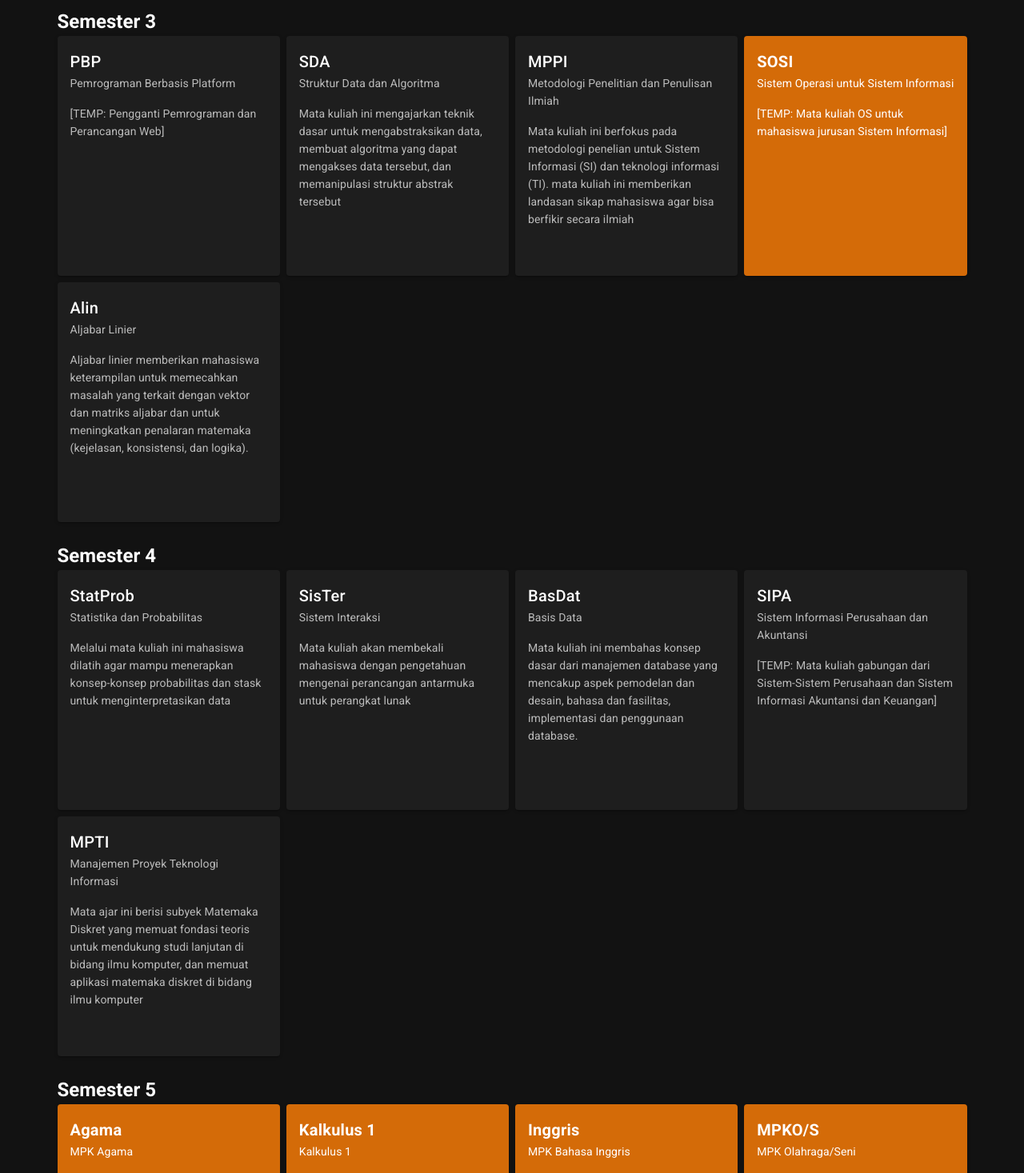
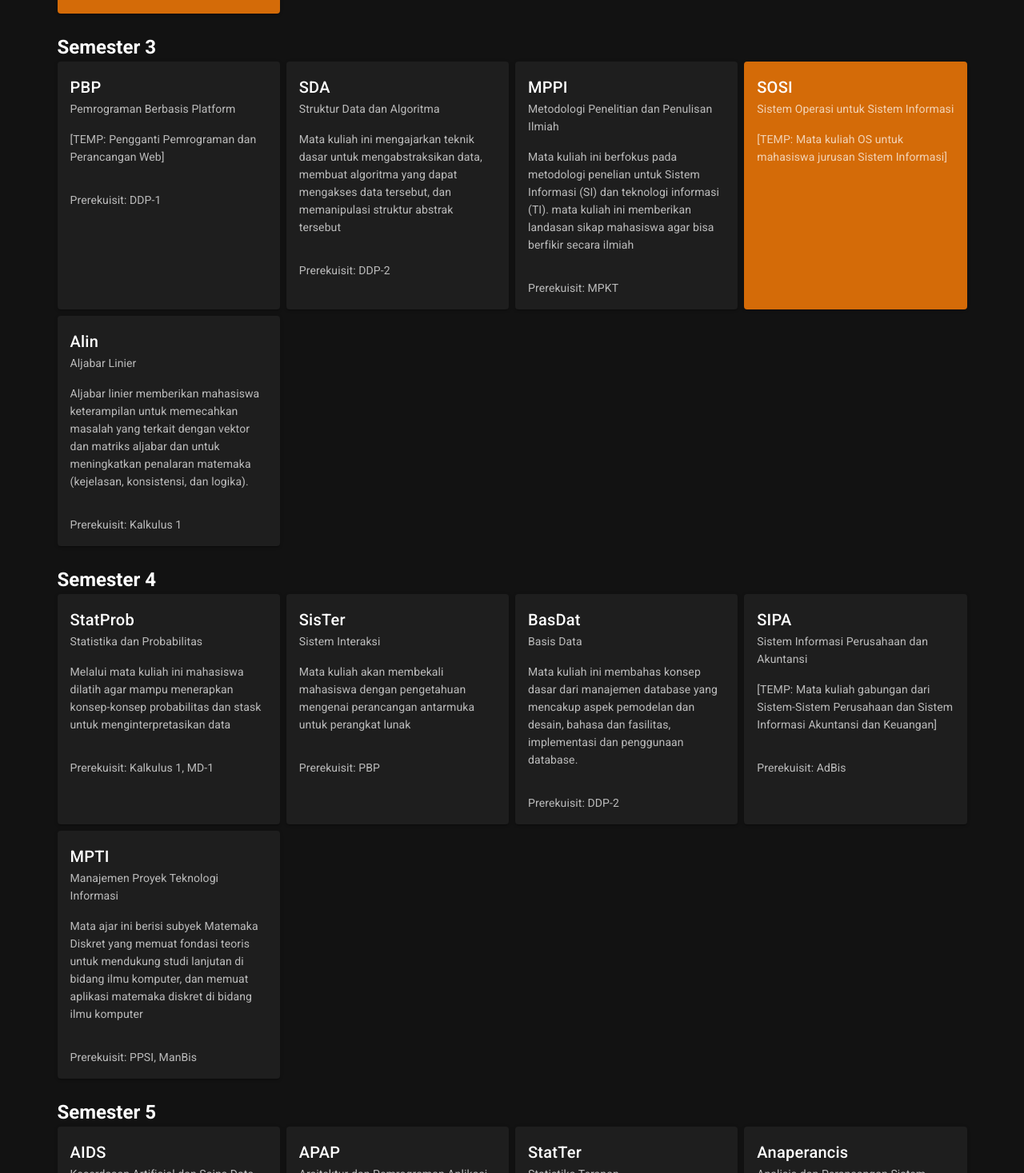
Before and after one commit to fwibisono87/matkul-tree, a Nuxt app: page /si in a window 1280 px wide. Shown: the part 1333-2800 px from the top of the page at 80% size. Built offline with nearby package versions, Linux system fonts and the light colour scheme.

Commit message:
finish si, change layout

```diff
--- a/assets/ilkom.json
+++ b/assets/ilkom.json
@@ -225,6 +225,7 @@
         "ltitle": "Analisis Numerik",
         "description": "Mata kuliah ini membahas dasar-dasar penerapan\nkomputasi ilmiah untuk ilmu komputer",
         "dependency": ["Alin", "Kalkulus 2"],
+        "dependency": ["Alin", "Kalkulus 2"],
         "selected": false,
         "selectable": false
       },
@@ -267,7 +268,7 @@
       {
         "stitle": "KomMas",
         "ltitle": "Komputer dan Masyarakat",
-        "description": "Mata kuliah ini menimbulkan kesadaran dan\nkepekaan mahasiswa terhadap berbagai persoalan\neka, sosial, dan ekonomi terkait penerapan\nteknologi komputer dalam kehidupan sehari-hari.\nMahasiswa diharapkan mampu merespon posif\nterhadap masalah-masalah sosial yang ada dalam\nkonteks disiplin ilmu komputer. [MIN 100SKS]",
+        "description": "[MIN 100SKS] Mata kuliah ini menimbulkan kesadaran dan\nkepekaan mahasiswa terhadap berbagai persoalan\neka, sosial, dan ekonomi terkait penerapan\nteknologi komputer dalam kehidupan sehari-hari.\nMahasiswa diharapkan mampu merespon posif\nterhadap masalah-masalah sosial yang ada dalam\nkonteks disiplin ilmu komputer.",
         "dependency": [],
         "selected": false,
         "selectable": true
--- a/assets/si.json
+++ b/assets/si.json
@@ -199,52 +199,52 @@
     "name": "Semester 5",
     "matkuls": [
       {
-        "stitle": "Agama",
-        "ltitle": "MPK Agama",
-        "description": "Mata Kuliah Agama",
-        "dependency": [],
+        "stitle": "AIDS",
+        "ltitle": "Kecerdasan Artifisial dan Sains Data Dasar",
+        "description": "Mata kuliah ini memperkenalkan konsep dasar\nkecerdasan buatan (arficial intelligence) serta\nberbagai pendekatan dan teknik untuk\nmemecahkan permasalahan di bidang kecerdasan\nbuatan.",
+        "dependency": ["StatProb", "BasDat", "SDA", "MD-1"],
         "selected": false,
-        "selectable": true
+        "selectable": false
       },
       {
-        "stitle": "Kalkulus 1",
-        "ltitle": "Kalkulus 1",
-        "description": "Matemaka Dasar 1 merupakan mata ajaran wajib di Fasilkom dengan materi utama Kalkulus Dasar.",
-        "dependency": [],
+        "stitle": "APAP",
+        "ltitle": "Arsitektur dan Pemrograman Aplikasi Perusahaan",
+        "description": "Kuliah ini memperkenalkan teknologi\npengembangan aplikasi enterprise terkini.\nDimulai dari konsep pengembangan aplikasi,\nframework pengembangan terbaru,\npenggunaan database dan studi kasus yang\ndituangkan dalam tugas proyek berkelompok.",
+        "dependency": ["PBP", "BasDat", "SDA"],
         "selected": false,
-        "selectable": true
+        "selectable": false
       },
       {
-        "stitle": "Inggris",
-        "ltitle": "MPK Bahasa Inggris",
-        "description": "Mata Pelajaran Bahasa Inggris",
-        "dependency": [],
+        "stitle": "StatTer",
+        "ltitle": "Statistika Terapan",
+        "description": "Salah satu kompetensi yang harus dimiliki oleh\npraksi di bidang sistem informasi adalah\nkemampuan untuk mengolah dan menganalisis\ndata. ",
+        "dependency": ["StatProb"],
         "selected": false,
-        "selectable": true
+        "selectable": false
       },
       {
-        "stitle": "MPKO/S",
-        "ltitle": "MPK Olahraga/Seni",
-        "description": "Mata kuliah yang bisa dipilih!",
-        "dependency": [],
+        "stitle": "Anaperancis",
+        "ltitle": "Analisis dan Perancangan Sistem Informasi",
+        "description": "Mata kuliah ini berfokus pada Analisis dan\nPerancangan Sistem Informasi (APSI). APSI\nmelibatkan pemahaman terkait kebutuhan\ninformasi oleh pengguna dan bagaimana\nkebutuhan tersebut dapat digunakan untuk\nmerancang Sistem Informasi (SI) untuk mencapai\ntujuan organisasi. ",
+        "dependency": ["BasDat", "PPSI"],
         "selected": false,
-        "selectable": true
+        "selectable": false
       },
       {
-        "stitle": "MD-1",
-        "ltitle": "Matematika Diskret 1",
-        "description": "Mata ajar ini berisi subyek Matemaka Diskret\nyang memuat fondasi teoris untuk mendukung\nstudi lanjutan di bidang ilmu komputer, dan\nmemuat aplikasi matemaka diskret di bidang\nilmu komputer\n",
-        "dependency": [],
+        "stitle": "MSI",
+        "ltitle": "Manajemen Sistem Informasi",
+        "description": "[MIN 100SKS] Mata kuliah ini mengajarkan mahasiswa terkait\naspek dan pengetahuan mengelola sistem\ninformasi dalam suatu organisasi bisnis, baik\ndari aspek strategis maupun teknis.",
+        "dependency": ["PPSI"],
         "selected": false,
-        "selectable": true
+        "selectable": false
       },
       {
-        "stitle": "DDP-1",
-        "ltitle": "Dasar Dasar Pemrograman 1",
-        "description": "Mata kuliah ini bertujuan untuk mengajarkan\nkonsep-konsep dasar serta teknik untuk membuat\nprogram komputer menggunakan Bahasa\nPemrograman Phyton.",
-        "dependency": [],
+        "stitle": "JarKomDat",
+        "ltitle": "Jaringan Komunikasi Data",
+        "description": "Mata kuliah ini memperkenalkan model referensi\nISO/OSI dan TCP/IP untuk menganalisis,\nmerancang, mengimplementasikan, dan mengelola\njaringan komunikasi data",
+        "dependency": ["DDP-1", "SOSI"],
         "selected": false,
-        "selectable": true
+        "selectable": false
       }
     ]
   },
@@ -267,7 +267,7 @@
       {
         "stitle": "KomMas",
         "ltitle": "Komputer dan Masyarakat",
-        "description": "Mata kuliah ini menimbulkan kesadaran dan\nkepekaan mahasiswa terhadap berbagai persoalan\neka, sosial, dan ekonomi terkait penerapan\nteknologi komputer dalam kehidupan sehari-hari.\nMahasiswa diharapkan mampu merespon posif\nterhadap masalah-masalah sosial yang ada dalam\nkonteks disiplin ilmu komputer. [MIN 100SKS]",
+        "description": "[MIN 100SKS] Mata kuliah ini menimbulkan kesadaran dan\nkepekaan mahasiswa terhadap berbagai persoalan\neka, sosial, dan ekonomi terkait penerapan\nteknologi komputer dalam kehidupan sehari-hari.\nMahasiswa diharapkan mampu merespon posif\nterhadap masalah-masalah sosial yang ada dalam\nkonteks disiplin ilmu komputer.",
         "dependency": [],
         "selected": false,
         "selectable": true
--- a/pages/ilkom/index.vue
+++ b/pages/ilkom/index.vue
@@ -38,18 +38,30 @@
             min-height='150px'
             @click='matkul.selected = !matkul.selected'
           >
-            <v-card-title style='font-weight: bold'>{{matkul.stitle}}</v-card-title>
-            <v-card-subtitle style='color: white'>{{matkul.ltitle}}</v-card-subtitle>
-            <v-card-text style='color: white'>{{matkul.description}}</v-card-text>
+            <v-card-title>{{matkul.stitle}}</v-card-title>
+            <v-card-subtitle>{{matkul.ltitle}}</v-card-subtitle>
+            <v-card-text>
+              {{matkul.description}} <br />
+            </v-card-text>
+            <v-card-subtitle v-if='joinDependency(matkul.dependency) !== ""'>
+              <span>Prerekuisit:</span>
+              {{joinDependency(matkul.dependency)}}
+            </v-card-subtitle>
           </v-card>
           <v-card
             v-else
             height='100%'
-            min-height='300px'
+            min-height='150px'
           >
             <v-card-title>{{matkul.stitle}}</v-card-title>
             <v-card-subtitle>{{matkul.ltitle}}</v-card-subtitle>
-            <v-card-text>{{matkul.description}}</v-card-text>
+            <v-card-text>
+              {{matkul.description}} <br />
+            </v-card-text>
+            <v-card-subtitle v-if='joinDependency(matkul.dependency) !== ""'>
+              <span>Prerekuisit:</span>
+              {{joinDependency(matkul.dependency)}}
+            </v-card-subtitle>
           </v-card>
         </v-col>
       </v-row>
@@ -68,6 +80,9 @@ export default {
     // await console.log(this.dependencyDriver(['MatDas 1', 'MatDas 2']))
   },
   methods: {
+    joinDependency(dependencyList){
+      return dependencyList.join(', ')
+    },
     dependencyDriver(dependencyList){
       // console.log("checking!")
       if(dependencyList===[]){
--- a/pages/si/index.vue
+++ b/pages/si/index.vue
@@ -39,18 +39,30 @@
             min-height='150px'
             @click='matkul.selected = !matkul.selected'
           >
-            <v-card-title style='font-weight: bold'>{{matkul.stitle}}</v-card-title>
-            <v-card-subtitle style='color: white'>{{matkul.ltitle}}</v-card-subtitle>
-            <v-card-text style='color: white'>{{matkul.description}}</v-card-text>
+            <v-card-title>{{matkul.stitle}}</v-card-title>
+            <v-card-subtitle>{{matkul.ltitle}}</v-card-subtitle>
+            <v-card-text>
+              {{matkul.description}} <br />
+            </v-card-text>
+            <v-card-subtitle v-if='joinDependency(matkul.dependency) !== ""'>
+              <span>Prerekuisit:</span>
+              {{joinDependency(matkul.dependency)}}
+            </v-card-subtitle>
           </v-card>
           <v-card
             v-else
             height='100%'
-            min-height='300px'
+            min-height='150px'
           >
             <v-card-title>{{matkul.stitle}}</v-card-title>
             <v-card-subtitle>{{matkul.ltitle}}</v-card-subtitle>
-            <v-card-text>{{matkul.description}}</v-card-text>
+            <v-card-text>
+              {{matkul.description}} <br />
+            </v-card-text>
+            <v-card-subtitle v-if='joinDependency(matkul.dependency) !== ""'>
+              <span>Prerekuisit:</span>
+              {{joinDependency(matkul.dependency)}}
+            </v-card-subtitle>
           </v-card>
         </v-col>
       </v-row>
@@ -69,6 +81,9 @@ export default {
     // await console.log(this.dependencyDriver(['MatDas 1', 'MatDas 2']))
   },
   methods: {
+    joinDependency(dependencyList){
+      return dependencyList.join(', ')
+    },
     dependencyDriver(dependencyList){
       // console.log("checking!")
       if(dependencyList===[]){
```
